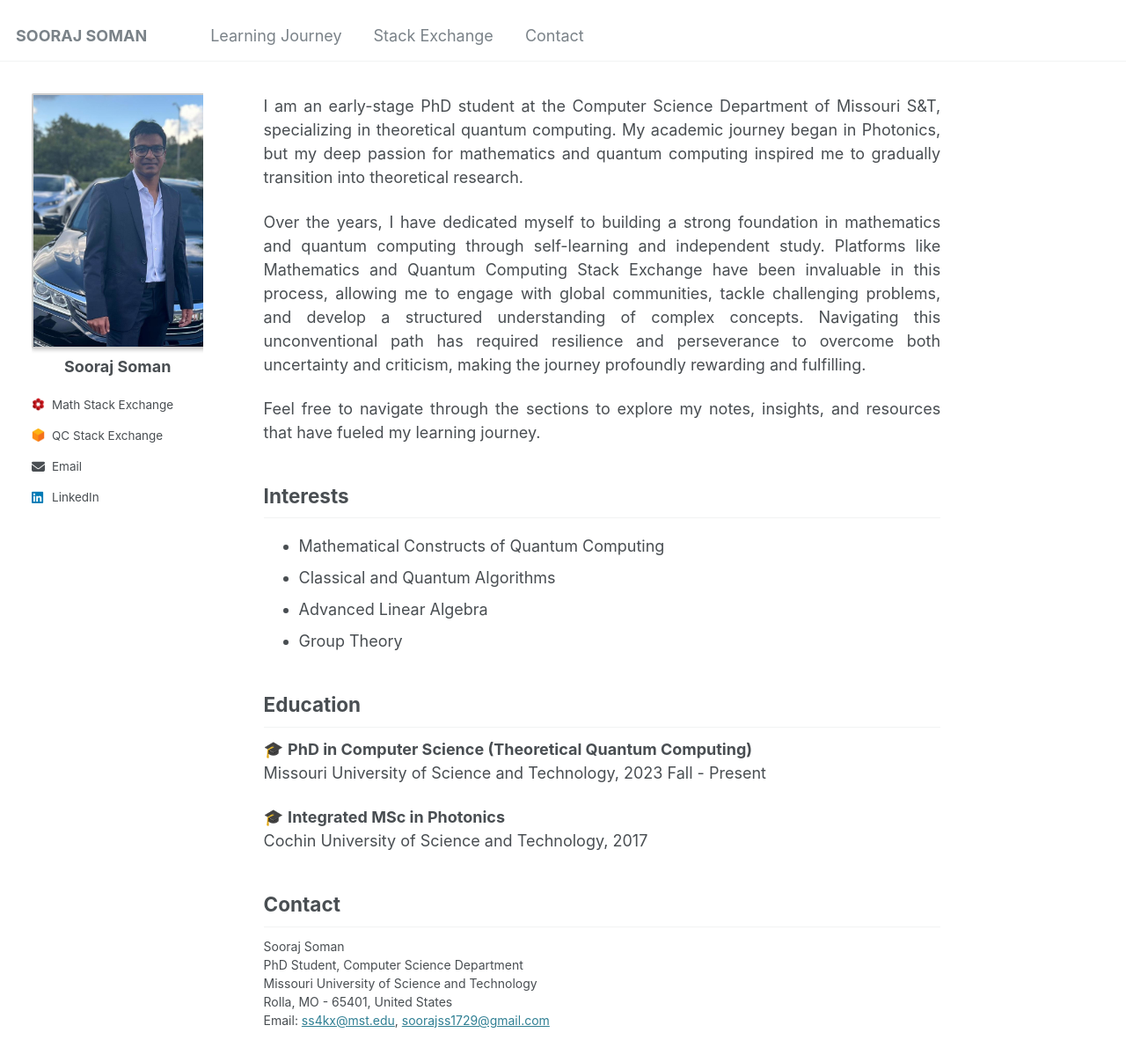
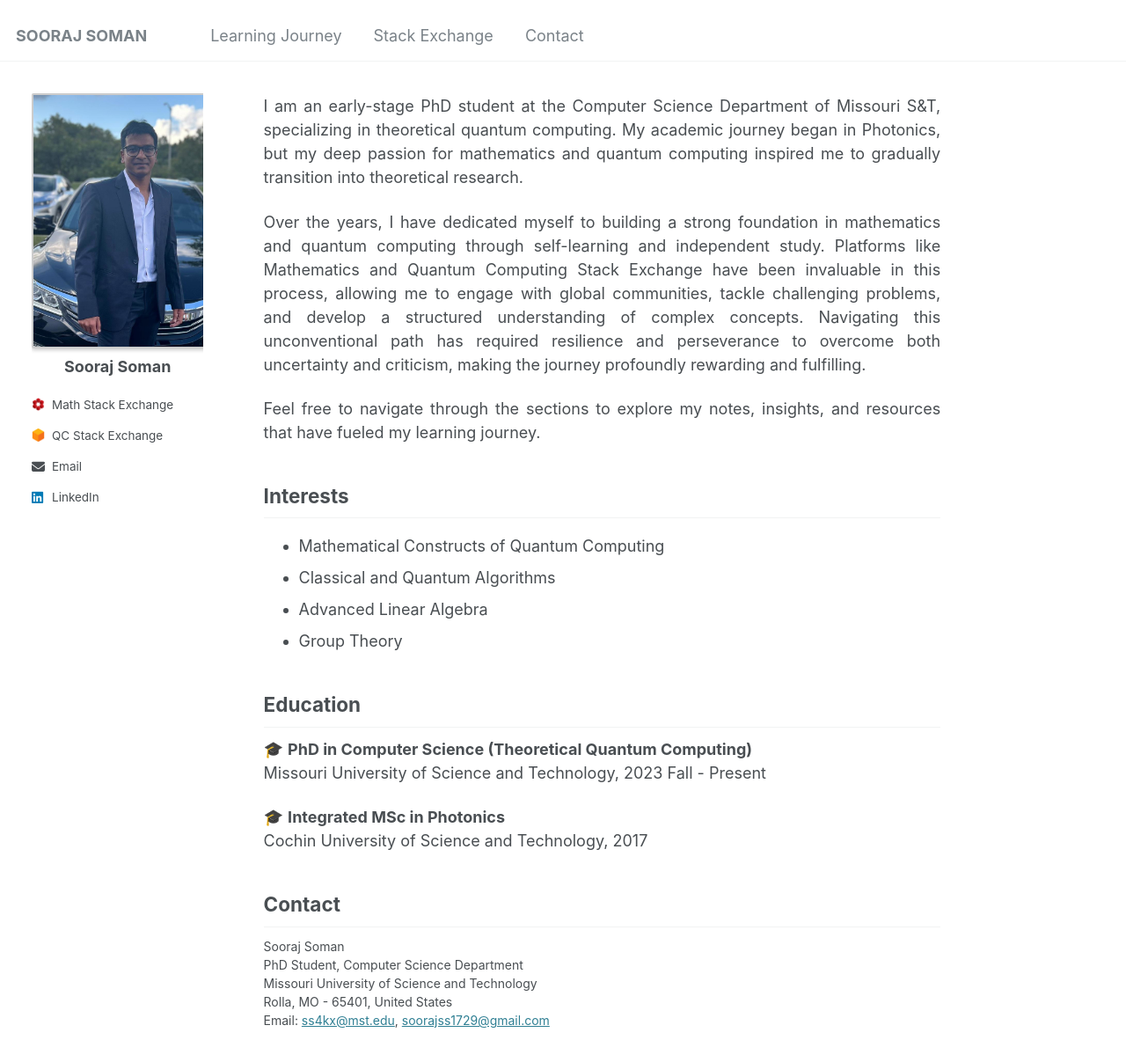
Before and after one commit to soorajss1729/soorajss1729.github.io, a Jekyll site: the page built from _pages/about.md, in a window 1280 px wide and 1400 px high. Shown: the top 1207 px of the window at 88% size. Built offline with Jekyll 4.4.1, drawn with Linux system fonts in a browser that asks for light colours.

Commit message:
Update _sidebar.scss

```diff
--- a/_sass/_sidebar.scss
+++ b/_sass/_sidebar.scss
@@ -78,7 +78,7 @@
 
 .author__avatar {
   display: block; /* Ensures the avatar behaves like a block element */
-  width: 260px; /* Set the desired width */
+  width: 240px; /* Set the desired width */
   height: 290px; /* Set the desired height */
   margin: 0 auto; /* Adds top and horizontal spacing */
 
```
